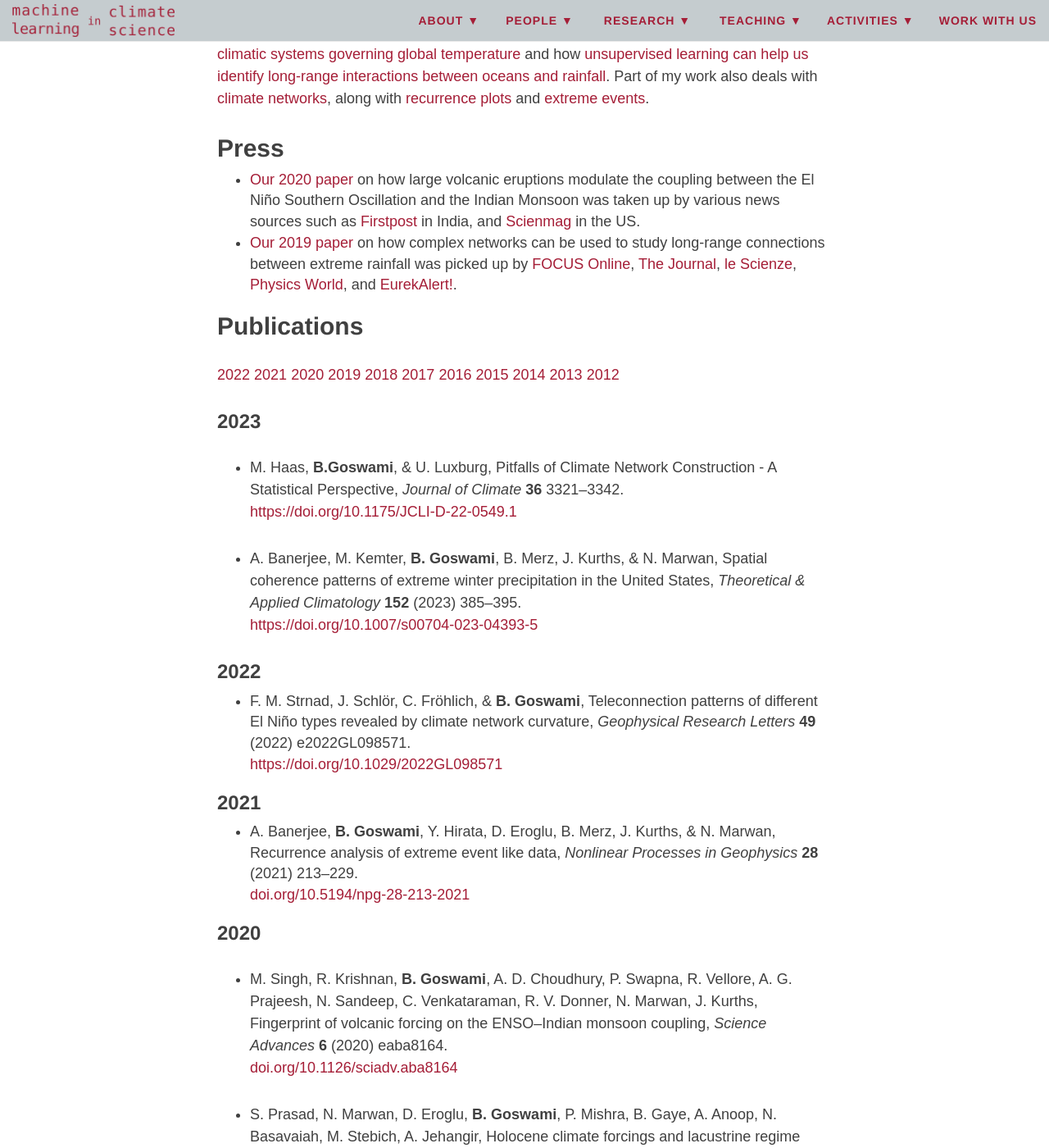
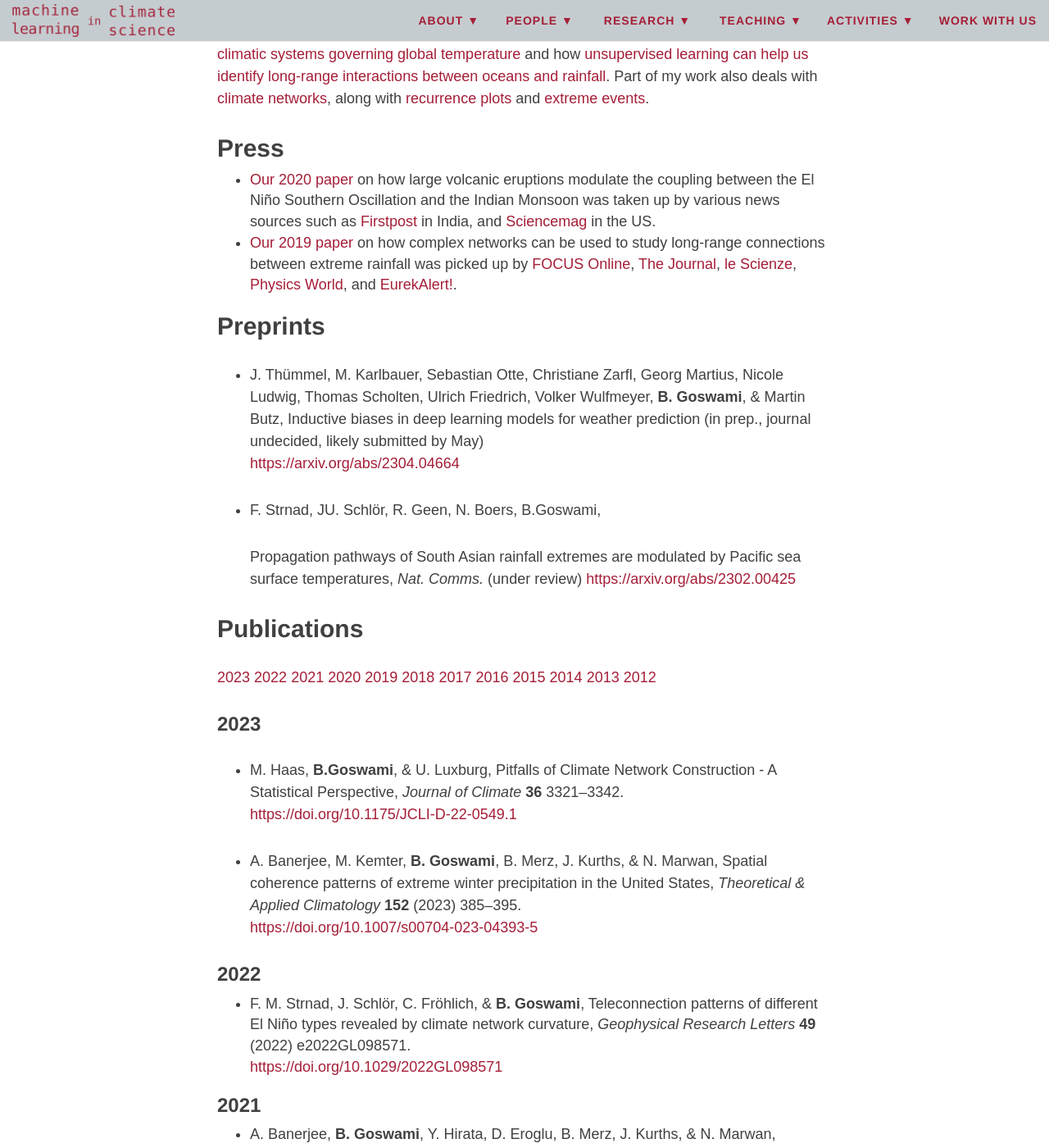
Before and after one commit to mlcs/mlcs.github.io, a Jekyll site: the page built from people/goswami.md, in a window 1280 px wide and 1400 px high, scrolled down 1281 px. Shown: the whole window at 82% size. Built offline with Jekyll 4.4.1, drawn with Linux system fonts in a browser that asks for light colours; nearby versions of some CDN libraries.

Commit message:
update pub list; add preprint section

```diff
--- a/people/goswami.md
+++ b/people/goswami.md
@@ -55,7 +55,7 @@ plots](https://doi.org/10.3390/vibration2040021){:target="_blank"} and
   news sources such as
   [Firstpost](https://www.firstpost.com/tech/science/volcanic-eruptions-may-help-better-predict-indian-monsoons-claims-indo-german-research-team-9061621.html){:target="_blank"}
   in India, and
-  [Scienmag](https://www.eurekalert.org/pub_releases/2020-09/pifc-imc091620.php){:target="_blank"}
+  [Sciencemag](https://www.eurekalert.org/pub_releases/2020-09/pifc-imc091620.php){:target="_blank"}
   in the US.
 + [Our 2019
   paper](https://doi.org/10.1038/s41586-018-0872-x){:target="_blank"}
@@ -72,10 +72,29 @@ plots](https://doi.org/10.3390/vibration2040021){:target="_blank"} and
   [EurekAlert!](https://www.eurekalert.org/pub_releases/2019-01/pifc-rea013119.php){:target="_blank"}.
 
 
+## Preprints
+
++	J. Thümmel, M. Karlbauer,  Sebastian Otte, Christiane Zarfl, Georg
+	Martius, Nicole Ludwig, Thomas Scholten, Ulrich Friedrich, Volker
+	Wulfmeyer,  **B. Goswami**, & Martin Butz,
+	Inductive biases in deep learning models for weather prediction
+	(in prep., journal undecided, likely submitted by May)
+	[https://arxiv.org/abs/2304.04664](https://arxiv.org/abs/2304.04664)
+
++	F. Strnad, JU. Schlör, R. Geen, N. Boers, B.Goswami,
+
+	Propagation pathways of South Asian rainfall extremes are modulated
+	by Pacific sea surface temperatures,
+	_Nat. Comms._
+	(under review)
+	[https://arxiv.org/abs/2302.00425](https://arxiv.org/abs/2302.00425)
+
+
+
 ## Publications
-[2022](#2022) [2021](#2021)  [2020](#2020) [2019](#2019) [2018](#2018)
-[2017](#2017) [2016](#2016) [2015](#2015) [2014](#2014) [2013](#2013)
-[2012](#2012)
+[2023](#2023) [2022](#2022) [2021](#2021)  [2020](#2020) [2019](#2019)
+[2018](#2018) [2017](#2017) [2016](#2016) [2015](#2015) [2014](#2014)
+[2013](#2013) [2012](#2012)
 
 
 ### 2023
```
